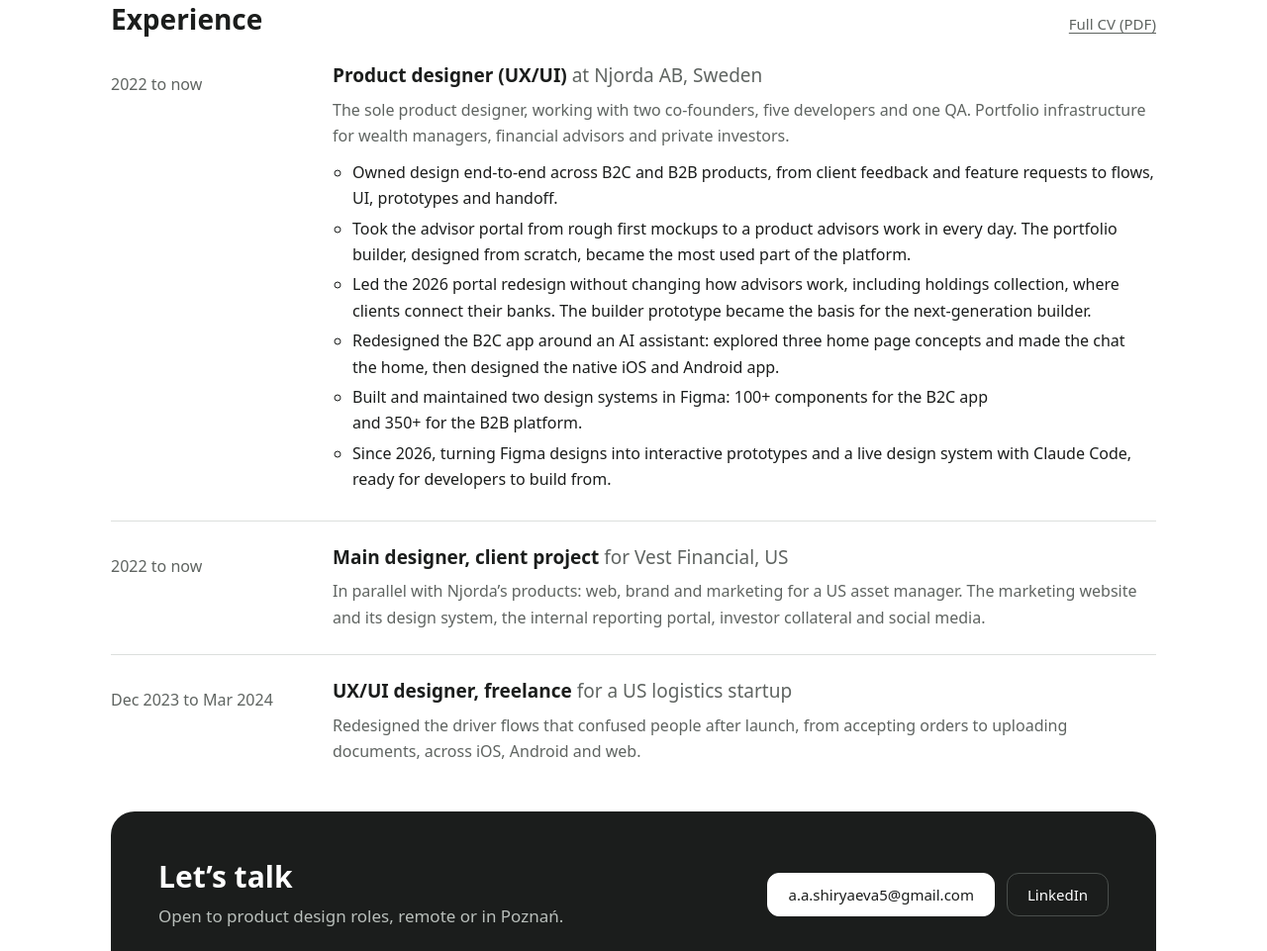
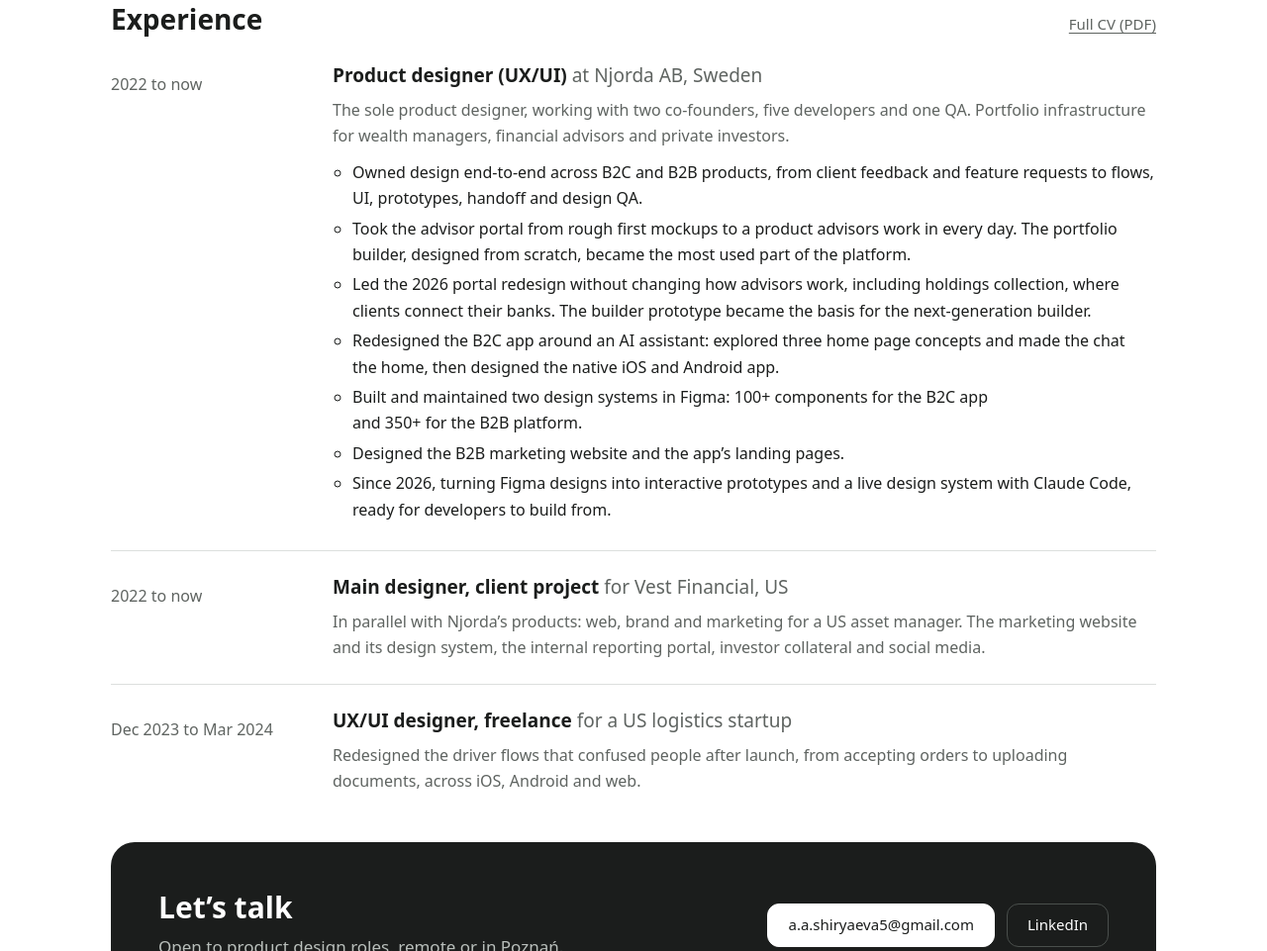
Before and after one commit to hanna-shyrayeva/hanna-shyrayeva.github.io, a plain HTML site: page index.html in a window 1280 px wide. Shown: the part 1518-2479 px from the top of the page at 99% size. Drawn offline with Linux system fonts and the light colour scheme; a web font is replaced by a local one.

Commit message:
Experience on the home page: design QA and Njorda's websites
Co-Authored-By: Claude Opus 5.5 <noreply@anthropic.com>

```diff
--- a/index.html
+++ b/index.html
@@ -242,11 +242,12 @@
           <h3>Product designer (UX/UI) <span>at Njorda AB, Sweden</span></h3>
           <p>The sole product designer, working with two co-founders, five developers and one QA. Portfolio infrastructure for wealth managers, financial advisors and private investors.</p>
           <ul>
-            <li>Owned design end-to-end across B2C and B2B products, from client feedback and feature requests to flows, UI, prototypes and handoff.</li>
+            <li>Owned design end-to-end across B2C and B2B products, from client feedback and feature requests to flows, UI, prototypes, handoff and design QA.</li>
             <li>Took the advisor portal from rough first mockups to a product advisors work in every day. The portfolio builder, designed from scratch, became the most used part of the platform.</li>
             <li>Led the 2026 portal redesign without changing how advisors work, including holdings collection, where clients connect their banks. The builder prototype became the basis for the next-generation builder.</li>
             <li>Redesigned the B2C app around an AI assistant: explored three home page concepts and made the chat the home, then designed the native iOS and Android app.</li>
             <li>Built and maintained two design systems in Figma: 100+ components for the B2C app and 350+ for the B2B platform.</li>
+            <li>Designed the B2B marketing website and the app’s landing pages.</li>
             <li>Since 2026, turning Figma designs into interactive prototypes and a live design system with Claude Code, ready for developers to build from.</li>
           </ul>
         </div>
```
